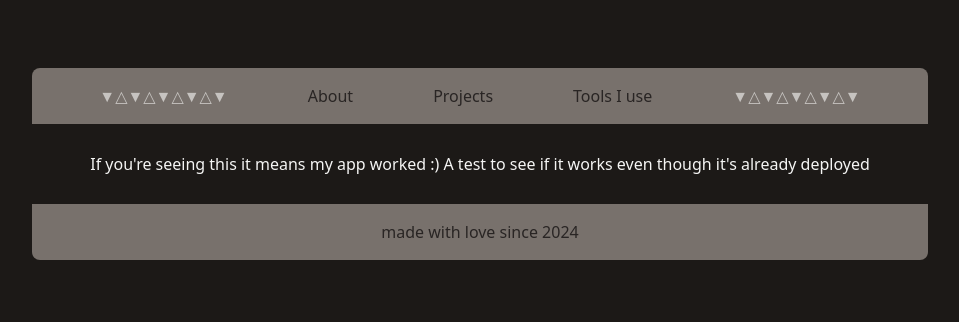
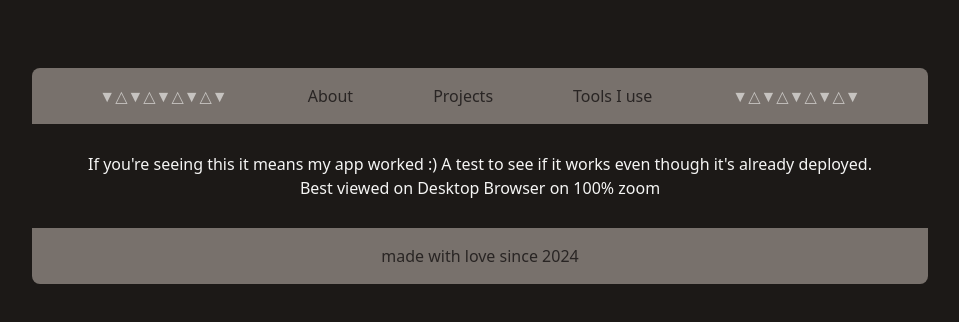
Before and after one commit to raspberryhelp/personalwebsite_2, a React (Vite) app in the folder personalwebsite_2/: page / in a window 1280 px wide. Shown: the top 322 px of the page, without its empty margins (160-1119 px from the left). Built offline with nearby package versions, Linux system fonts and the light colour scheme.

Commit message:
Home page

```diff
--- a/personalwebsite_2/src/App.jsx
+++ b/personalwebsite_2/src/App.jsx
@@ -8,6 +8,7 @@ import Projects from "./Projects";
 import Tools from "./Tools";
 import Nav from "./Nav";
 import Footer from "./Footer";
+import Home from "./Home";
 import { BrowserRouter, Routes, Route } from 'react-router-dom';
 
 function App() {
@@ -25,7 +26,7 @@ function App() {
 
           <Nav />
           <Routes>
-            <Route path ="/" element={"If you're seeing this it means my app worked :) A test to see if it works even though it's already deployed"}/>
+            <Route path ="/" element={<Home/>}/>
             <Route path = "/about" element={<About/>}/>
             <Route path = "/projects" element={<Projects/>}/>
             <Route path = "/tools" element={<Tools/>}/>
--- /dev/null
+++ b/personalwebsite_2/src/Home.jsx
@@ -0,0 +1,9 @@
+import React from 'react'
+
+function Home() {
+  return (
+    <div>If you're seeing this it means my app worked :) A test to see if it works even though it's already deployed. <br></br>Best viewed on Desktop Browser on 100% zoom</div>
+  )
+}
+
+export default Home
```
